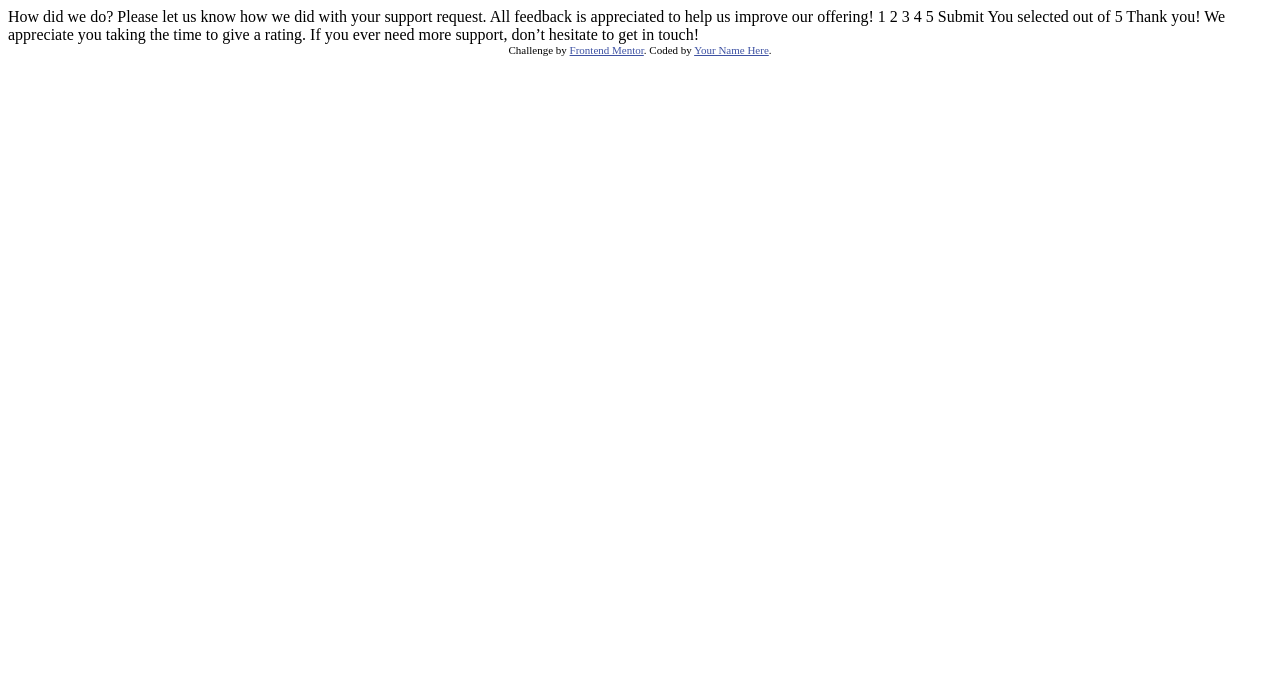
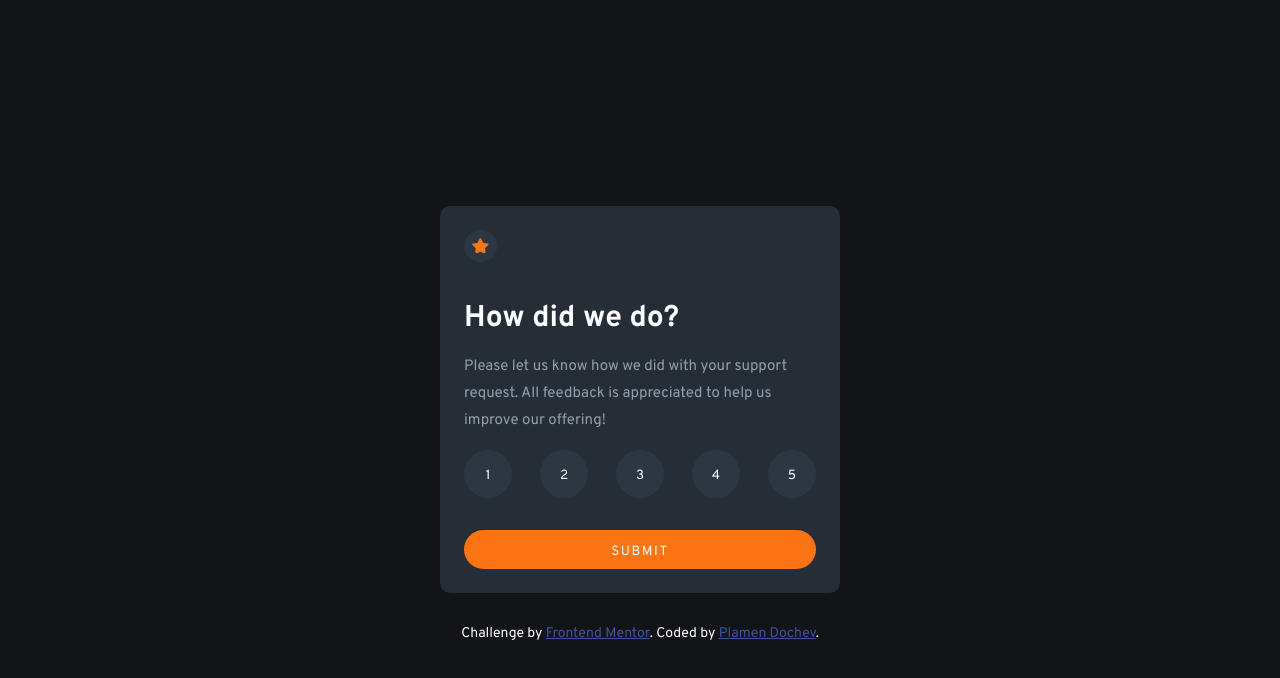
Before and after one commit to PDochev/FrontEndMentor, a plain HTML site: page interactive-rating-component-main/index.html in a window 1280 px wide. Drawn offline with Linux system fonts and the light colour scheme.

Commit message:
interactive rating component

```diff
--- /dev/null
+++ b/interactive-rating-component-main/index.css
@@ -0,0 +1,147 @@
+@import url("https://fonts.googleapis.com/css2?family=Overpass:wght@400;700&display=swap");
+
+* {
+  margin: 0;
+  padding: 0;
+  box-sizing: border-box;
+}
+
+ul {
+  list-style-type: none;
+}
+
+body {
+  font-family: "Overpass", sans-serif;
+  font-size: 15px;
+  background-color: hsl(216, 12%, 8%);
+  margin: 1.5rem;
+  display: flex;
+  flex-direction: column;
+  align-items: center;
+  justify-content: center;
+  min-height: 100vh;
+}
+
+button {
+  font-family: inherit;
+}
+
+p {
+  line-height: 1.8;
+}
+
+.main-container,
+.thank-you {
+  background-color: hsl(213, 19%, 18%);
+  padding: 1.5rem;
+  border-radius: 0.625rem;
+  max-width: 400px;
+}
+
+.main-container img {
+  background-color: hsl(213, 20%, 22%);
+  padding: 0.5rem;
+  border-radius: 50%;
+}
+
+.main-container h1 {
+  color: #fff;
+  margin: 2rem 0 1rem;
+}
+
+.main-container p {
+  color: hsl(217, 12%, 63%);
+  margin-bottom: 1rem;
+}
+
+.main-container ul {
+  display: flex;
+  flex-wrap: wrap;
+  align-items: center;
+  justify-content: space-between;
+  margin-bottom: 2rem;
+}
+
+.main-container ul li button {
+  width: 3rem;
+  height: 3rem;
+  border: none;
+  background-color: hsl(213, 20%, 22%);
+  color: #fff;
+  padding-top: 0.2rem;
+  border-radius: 50%;
+  cursor: pointer;
+  transition: 0.3s;
+}
+
+.main-container ul li button:hover {
+  background-color: hsl(25, 97%, 53%);
+}
+
+.main-container ul li button:focus {
+  background-color: hsl(217, 12%, 63%);
+}
+
+.btn-submit {
+  background-color: hsl(25, 97%, 53%);
+  color: #fff;
+  width: 100%;
+  padding: 0.8rem 0 0.6rem;
+  border: none;
+  border-radius: 30px;
+  text-transform: uppercase;
+  letter-spacing: 0.1rem;
+  cursor: pointer;
+  transition: 0.3s;
+}
+
+.btn-submit:hover {
+  background-color: #fff;
+  color: hsl(25, 97%, 53%);
+}
+
+.thank-you {
+  display: flex;
+  flex-direction: column;
+  align-items: center;
+  justify-content: center;
+  text-align: center;
+}
+
+.thank-you img {
+  display: block;
+  margin: 0 auto 2rem;
+}
+
+.thank-you p.gray {
+  font-size: 0.9rem;
+  background-color: hsl(213, 20%, 22%);
+  color: hsl(25, 97%, 53%);
+  border-radius: 30px;
+  padding: 0.2rem 0.5rem 0;
+  margin-bottom: 2rem;
+}
+
+.thank-you h2 {
+  color: #fff;
+  margin-bottom: 1rem;
+}
+
+.thank-you p {
+  color: hsl(217, 12%, 63%);
+  margin-bottom: 2rem;
+}
+
+.hidden {
+  display: none;
+}
+
+.attribution {
+  font-size: 14px;
+  text-align: center;
+  color: #fff;
+  margin-top: 2rem;
+}
+.attribution a {
+  color: hsl(228, 45%, 44%);
+}
--- a/interactive-rating-component-main/index.html
+++ b/interactive-rating-component-main/index.html
@@ -1,49 +1,65 @@
 <!DOCTYPE html>
 <html lang="en">
   <head>
-  <meta charset="UTF-8">
-  <meta name="viewport" content="width=device-width, initial-scale=1.0"> <!-- displays site properly based on user's device -->
+    <meta charset="UTF-8" />
+    <meta name="viewport" content="width=device-width, initial-scale=1.0" />
+    <!-- displays site properly based on user's device -->
 
-  <link rel="icon" type="image/png" sizes="32x32" href="./images/favicon-32x32.png">
+    <link
+      rel="icon"
+      type="image/png"
+      sizes="32x32"
+      href="./images/favicon-32x32.png"
+    />
+
+    <link rel="stylesheet" href="index.css" />
 
     <title>Frontend Mentor | Interactive rating component</title>
-
-  <!-- Feel free to remove these styles or customise in your own stylesheet 👍 -->
-  <style>
-    .attribution { font-size: 11px; text-align: center; }
-    .attribution a { color: hsl(228, 45%, 44%); }
-  </style>
   </head>
   <body>
-
     <!-- Rating state start -->
 
-  How did we do?
-
-  Please let us know how we did with your support request. All feedback is appreciated
-  to help us improve our offering!
-
-  1 2 3 4 5
-
-  Submit
-
+    <div class="main-container">
+      <img src="./images/icon-star.svg" alt="Icon of a Star" />
+      <h1>How did we do?</h1>
+      <p>
+        Please let us know how we did with your support request. All feedback is
+        appreciated to help us improve our offering!
+      </p>
+      <ul>
+        <li><button class="btn">1</button></li>
+        <li><button class="btn">2</button></li>
+        <li><button class="btn">3</button></li>
+        <li><button class="btn">4</button></li>
+        <li><button class="btn">5</button></li>
+      </ul>
+      <button class="btn-submit" id="submit">Submit</button>
+    </div>
     <!-- Rating state end -->
 
     <!-- Thank you state start -->
-
-  You selected <!-- Add rating here --> out of 5
-
-  Thank you!
-
-  We appreciate you taking the time to give a rating. If you ever need more support,
-  don’t hesitate to get in touch!
-
+    <div class="thank-you hidden">
+      <img
+        src="./images/illustration-thank-you.svg"
+        alt="image of a mobile phone"
+      />
+      <p class="gray">You selected <span id="rating">5</span> out of 5</p>
+      <h2>Thank you!</h2>
+      <p>
+        We appreciate you taking the time to give a rating. If you ever need
+        more support, don’t hesitate to get in touch!
+      </p>
+      <button class="btn-submit" id="rate-again">Rate Again</button>
+    </div>
     <!-- Thank you state end -->
 
+    <div class="attribution">
+      Challenge by
+      <a href="https://www.frontendmentor.io?ref=challenge" target="_blank"
+        >Frontend Mentor</a
+      >. Coded by <a href="#">Plamen Dochev</a>.
+    </div>
 
-  <div class="attribution">
-    Challenge by <a href="https://www.frontendmentor.io?ref=challenge" target="_blank">Frontend Mentor</a>.
-    Coded by <a href="#">Your Name Here</a>.
-  </div>
+    <script src="index.js"></script>
   </body>
 </html>
--- /dev/null
+++ b/interactive-rating-component-main/index.js
@@ -0,0 +1,23 @@
+const mainContainer = document.querySelector(".main-container");
+const thanksContainer = document.querySelector(".thank-you");
+
+const submitButton = document.getElementById("submit");
+const rateAgain = document.getElementById("rate-again");
+const rating = document.getElementById("rating");
+const rates = document.querySelectorAll(".btn");
+
+submitButton.addEventListener("click", () => {
+  thanksContainer.classList.remove("hidden");
+  mainContainer.style.display = "none";
+});
+
+rateAgain.addEventListener("click", () => {
+  thanksContainer.classList.add("hidden");
+  mainContainer.style.display = "block";
+});
+
+rates.forEach((rate) => {
+  rate.addEventListener("click", () => {
+    rating.innerHTML = rate.innerHTML;
+  });
+});
```
Also changed, not shown: 2 other files. Lines whose indentation alone changed are shown as unchanged.
